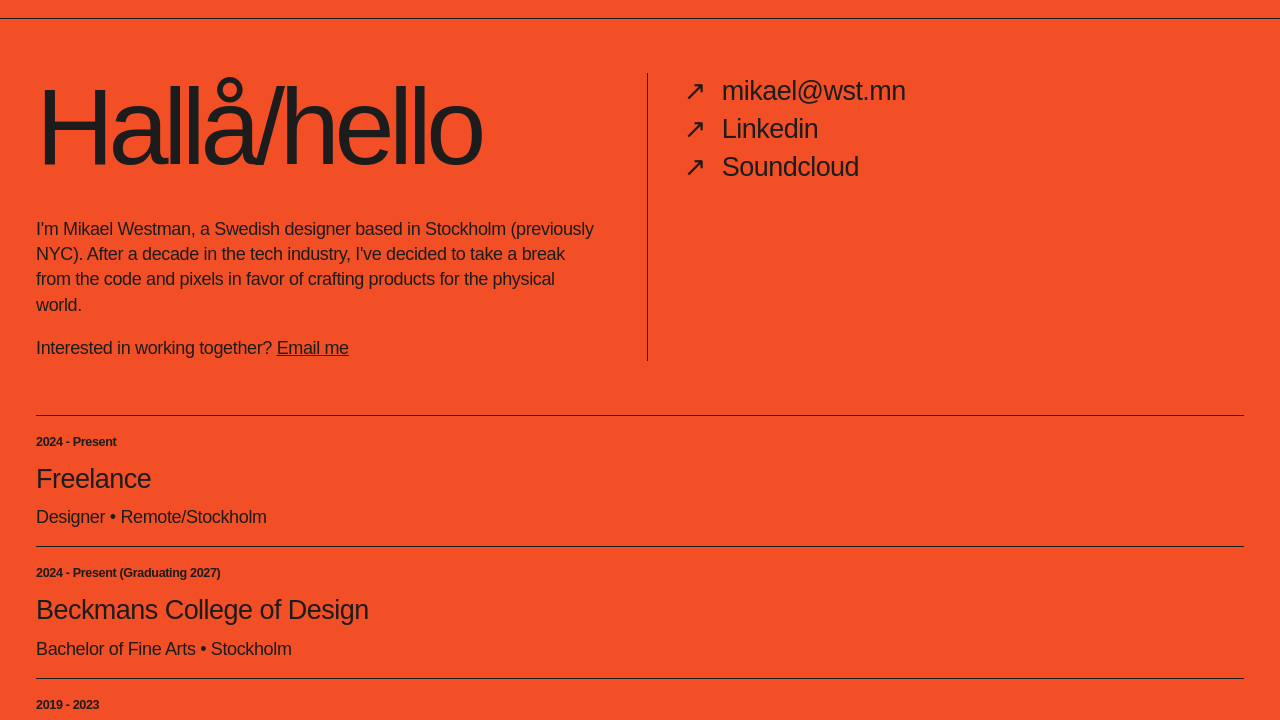
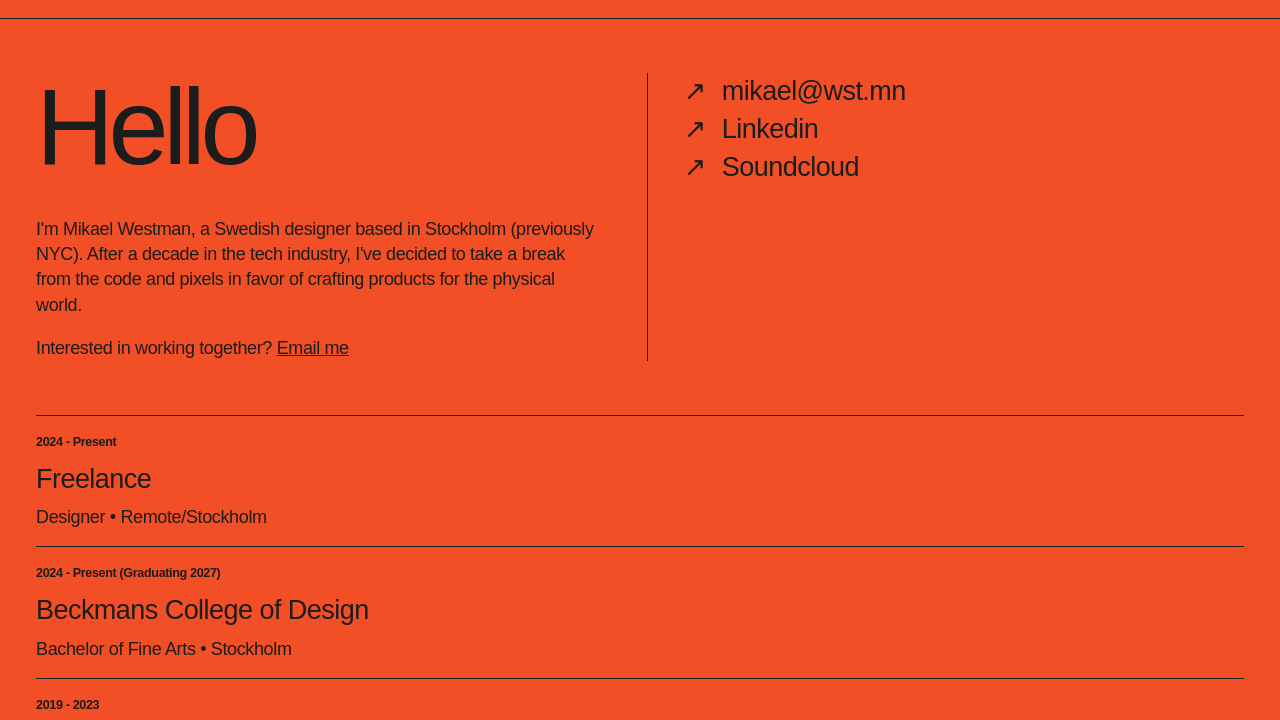
Before and after one commit to mikaelwestman/mikaelwestman.github.io, a plain HTML site: page about.html in a window 1280 px wide. Shown: the part 53-773 px from the top of the page. Drawn offline with Linux system fonts and the light colour scheme; a web font is replaced by a local one.

Commit message:
Update about.html

```diff
--- a/about.html
+++ b/about.html
@@ -29,7 +29,7 @@
     <div class="wrapper">
       <div class="row">
         <div class="column">
-          <h1 style="margin-bottom: 2rem;">Hallå/hello</h1>
+          <h1 style="margin-bottom: 2rem;">Hello</h1>
           <p style="margin-bottom: 1rem;">I'm Mikael Westman, a Swedish designer based in Stockholm (previously NYC). After a decade in the tech industry, I've decided to take a break from the code and pixels in favor of crafting products for the physical world.</p>
           <p>Interested in working together? <a style="text-decoration: underline;" href="mailto:mikael@wst.mn">Email me</a></p>
         </div>
```
